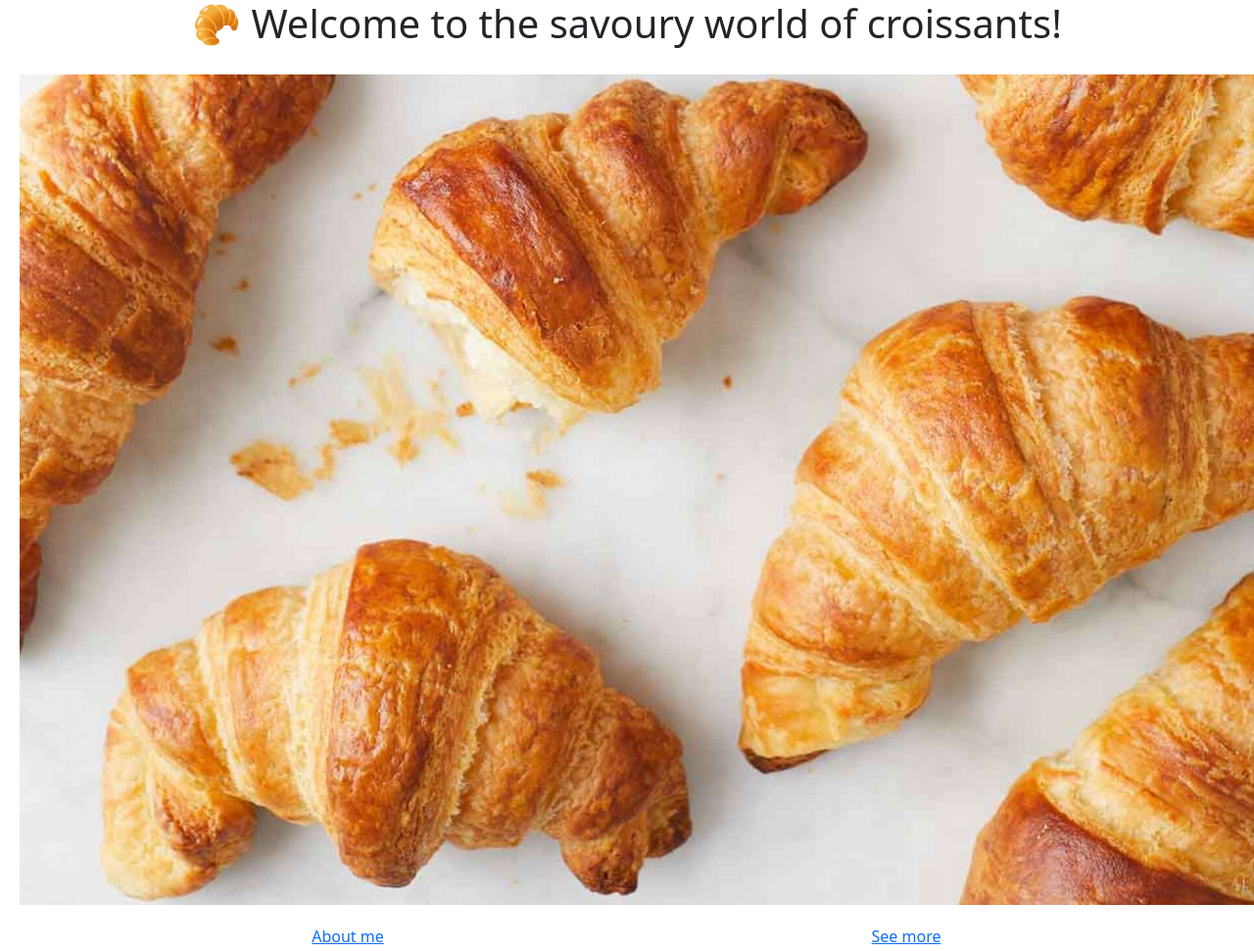
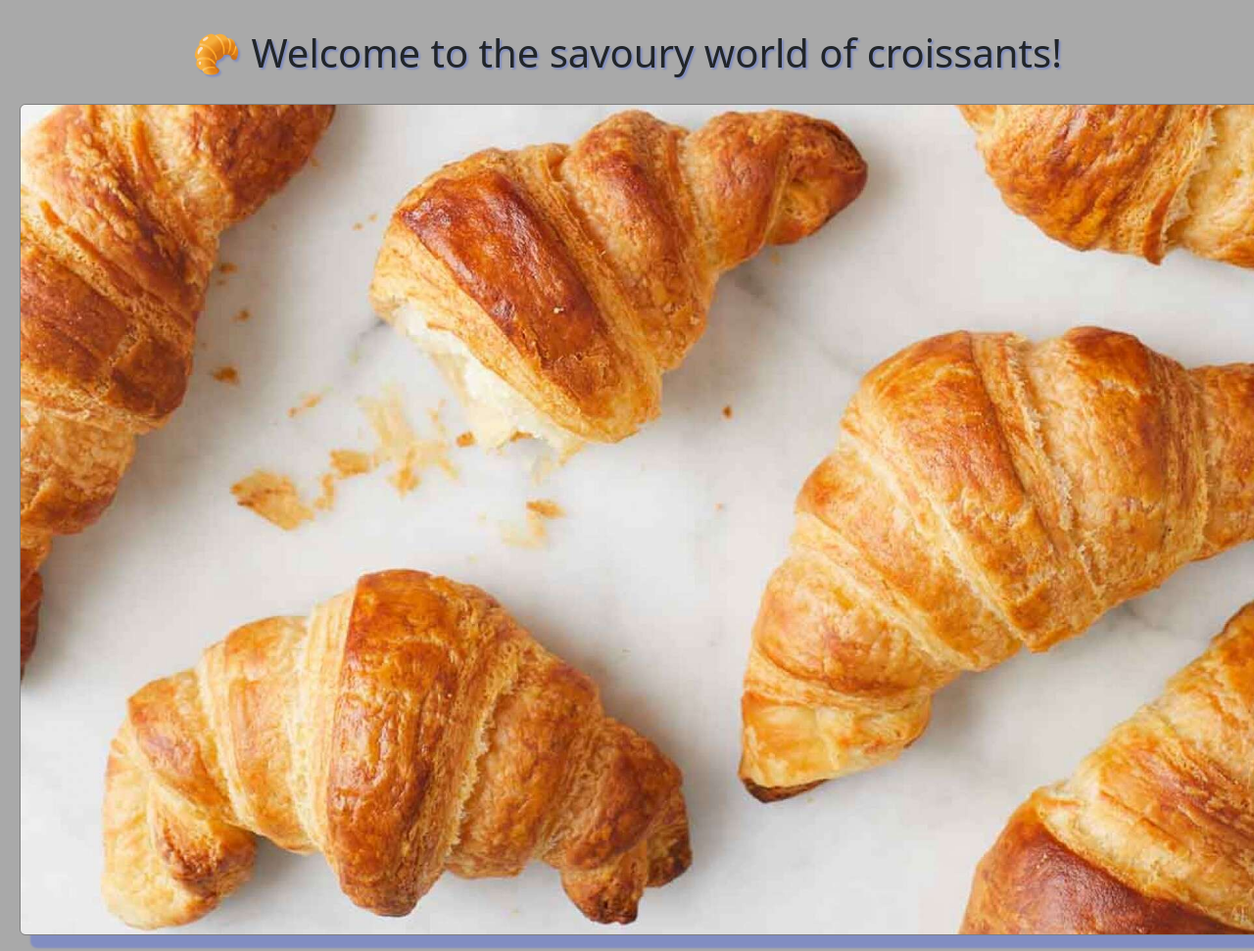
Before and after one commit to Nini-ane/multiple-pages-static-website, a plain HTML site: page index.html in a window 1280 px wide. Shown: the top 971 px of the page at 98% size. Drawn offline with nearby package versions, Linux system fonts and the light colour scheme.

Commit message:
added some styling

```diff
--- a/css/style.css
+++ b/css/style.css
@@ -1,11 +1,18 @@
+body {
+    background-color: darkgray;
+}
+
 img {
     max-width: 100%;
     margin: 20px;
-}
+    border-radius: 6px;
+    border: 1px solid grey;
+    box-shadow: 12px 12px 2px 1px rgb(129, 141, 194);}
 
 h1 {
     text-align: center;
     margin-top: 30px;
+    text-shadow: 2px 2px 2px rgb(129, 141, 194);
 }
 
 div {
--- a/index.html
+++ b/index.html
@@ -4,8 +4,8 @@
     <meta http-equiv="X-UA-Compatible" content="IE=edge">
     <meta name="viewport" content="width=device-width, initial-scale=1.0">
     <title>Croissants</title>
+    <link href="https://cdn.jsdelivr.net/npm/bootstrap@5.2.1/dist/css/bootstrap.min.css" rel="stylesheet" integrity="sha384-iYQeCzEYFbKjA/T2uDLTpkwGzCiq6soy8tYaI1GyVh/UjpbCx/TYkiZhlZB6+fzT" crossorigin="anonymous">
     <link rel="stylesheet" href="/css/style.css">
-    <link href="https://cdn.jsdelivr.net/npm/bootstrap@5.2.1/dist/css/bootstrap.min.css" rel="stylesheet" integrity="sha384-iYQeCzEYFbKjA/T2uDLTpkwGzCiq6soy8tYaI1GyVh/UjpbCx/TYkiZhlZB6+fzT" crossorigin="anonymous">
 
 </head>
 <body>
```
Also changed, not shown: about.html (+1 -2 lines), photo.html (+1 -2 lines).
